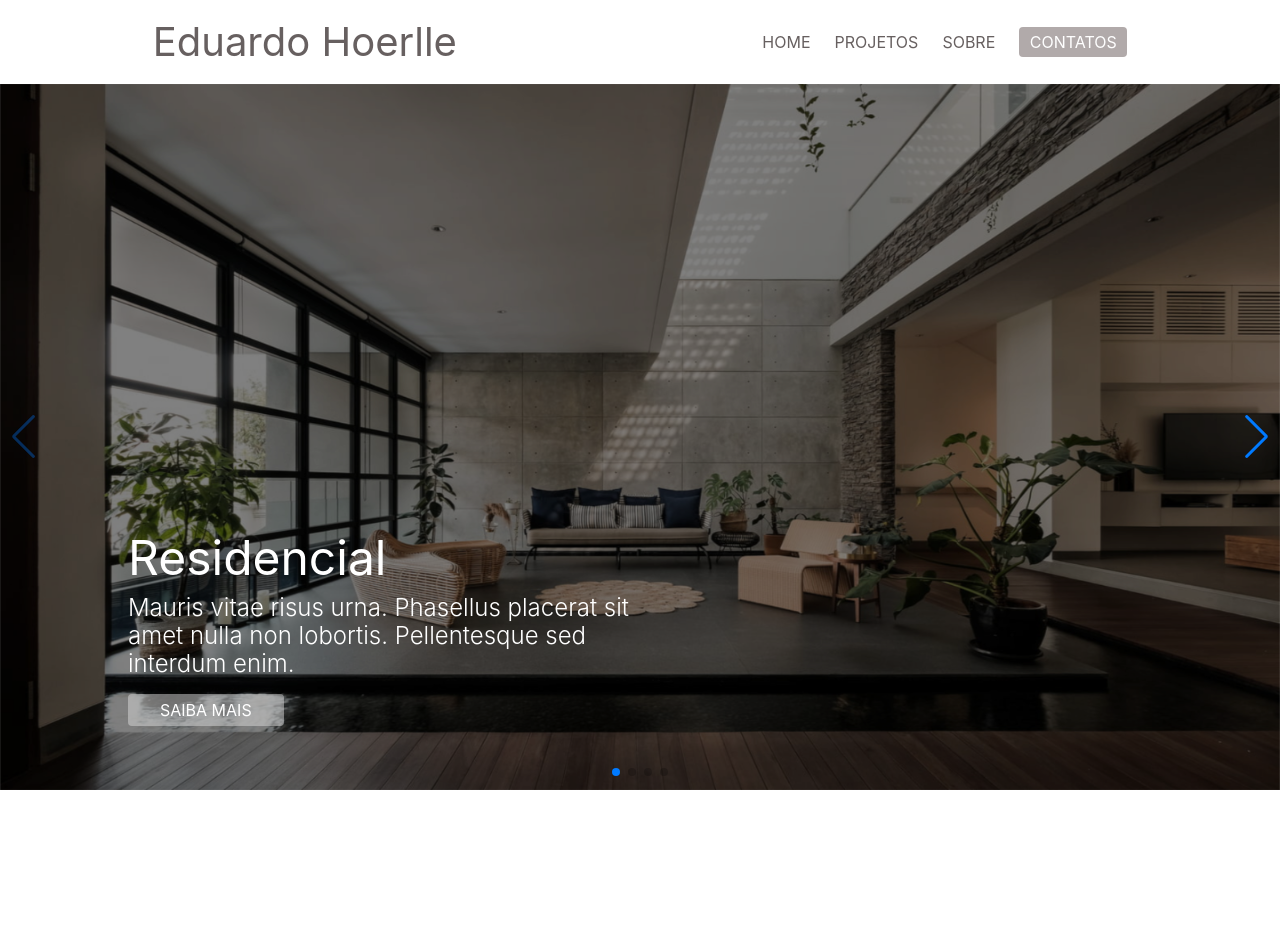
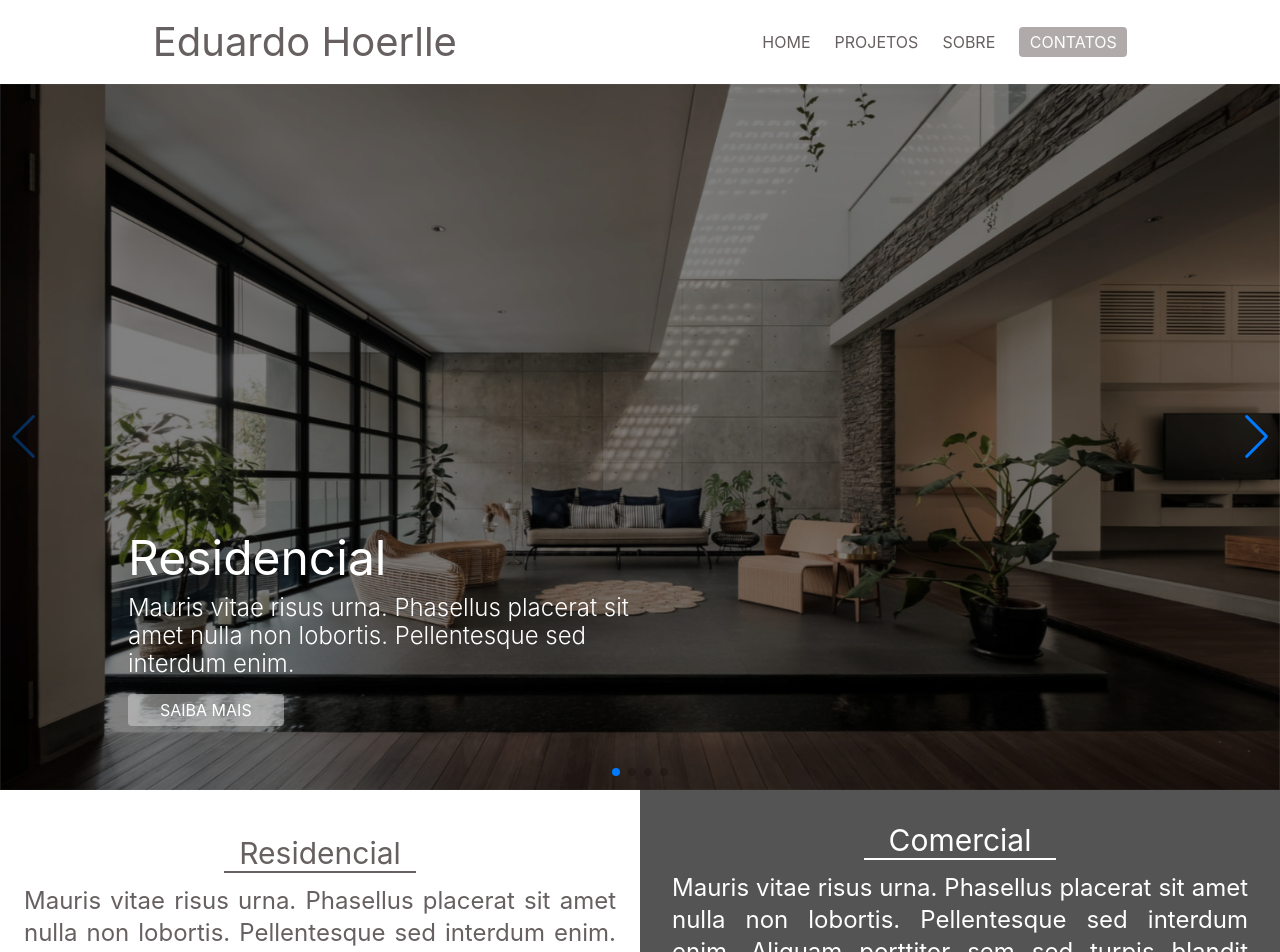
Before and after one commit to adrianotribeiro/hoerlle-architecture, a Next.js app: page /home/Index in a window 1280 px wide. Shown: the top 952 px of the page. Before the commit the page ends 800 px from the top, so only its background shows below. Built offline with nearby package versions, Linux system fonts and the light colour scheme.

Commit message:
feat: structure organization

```diff
--- /dev/null
+++ b/components/BaseLayout/index.tsx
@@ -0,0 +1,13 @@
+import Header from "components/Header"
+import { PropsWithChildren } from "react"
+
+export default function BaseLayout({ children }: PropsWithChildren) {
+  return (
+    <>
+      <div className="container content-center ">
+        <Header />
+        {children}
+      </div>
+    </>
+  )
+}
--- a/data/mockData/index.ts
+++ b/data/mockData/index.ts
@@ -125,7 +125,7 @@ export const ProjectsData: ProjectsDataProps[] = [
   },
 ]
 
-export const SlidePhotage: SlideDataProps[] = [
+export const SlidePhotos: SlideDataProps[] = [
   {
     id: 1,
     title: "Residencial",
--- a/pages/_app.tsx
+++ b/pages/_app.tsx
@@ -1,15 +1,28 @@
 import "../styles/tailwind.css"
 import { AppProps } from "next/dist/shared/lib/router/router"
 
-import Header from "components/Header"
+import Head from "next/head"
+import BaseLayout from "components/BaseLayout"
 
 function MyApp({ Component, pageProps }: AppProps) {
   return (
     <>
-      <section className="font-montserrat 6xl:m-auto 6xl:max-w-[1920px]">
-        <Header />
-        <Component {...pageProps} />
-      </section>
+      <Head>
+        <meta property="og:url" content="https://next-enterprise.vercel.app/" />
+        <meta
+          property="og:image"
+          content="https://raw.githubusercontent.com/Blazity/next-enterprise/main/project-logo.png"
+        />
+        <meta property="og:image:width" content="1200" />
+        <meta property="og:image:height" content="630" />
+        <meta name="twitter:card" content="summary_large_image" />
+        <title>Hoerlle Architecture</title>
+      </Head>
+      <BaseLayout>
+        <section className="font-montserrat">
+          <Component {...pageProps} />
+        </section>
+      </BaseLayout>
     </>
   )
 }
--- a/pages/home/Index.tsx
+++ b/pages/home/Index.tsx
@@ -3,12 +3,14 @@ import Image from "next/image"
 import React from "react"
 import { A11y, Navigation, Pagination, Scrollbar } from "swiper/modules"
 import { Swiper, SwiperSlide } from "swiper/react"
+import DemonstrationSection from "components/DemonstrationSection"
 import "swiper/css"
 import "swiper/swiper-bundle.css"
 
-import { SlidePhotage } from "data/mockData"
+import { SlidePhotos } from "data/mockData"
 export default function Home(): React.ReactElement {
   return (
+    <>
       <Swiper
         modules={[Navigation, Pagination, Scrollbar, A11y]}
         spaceBetween={0}
@@ -18,7 +20,7 @@ export default function Home(): React.ReactElement {
         onSlideChange={() => console.log("slide change")}
         onSwiper={(swiper) => console.log(swiper)}
       >
-      {SlidePhotage.map((slide) => (
+        {SlidePhotos.map((slide) => (
           <SwiperSlide className=" xl:relative" key={slide.id}>
             <Image
               width={1439}
@@ -44,5 +46,8 @@ export default function Home(): React.ReactElement {
           </SwiperSlide>
         ))}
       </Swiper>
+
+      <DemonstrationSection />
+    </>
   )
 }
--- a/pages/index.tsx
+++ b/pages/index.tsx
@@ -1,23 +1,5 @@
-import Head from "next/head"
-import Demonstration from "components/DemonstrationSection"
 import Home from "./home/Index"
 
 export default function Web() {
-  return (
-    <>
-      <Head>
-        <meta property="og:url" content="https://next-enterprise.vercel.app/" />
-        <meta
-          property="og:image"
-          content="https://raw.githubusercontent.com/Blazity/next-enterprise/main/project-logo.png"
-        />
-        <meta property="og:image:width" content="1200" />
-        <meta property="og:image:height" content="630" />
-        <meta name="twitter:card" content="summary_large_image" />
-        <title>Hoerlle Architecture</title>
-      </Head>
-      <Home />
-      <Demonstration />
-    </>
-  )
+  return <Home />
 }
--- a/tailwind.config.js
+++ b/tailwind.config.js
@@ -15,6 +15,9 @@ module.exports = {
     "./src/**/*.{js,ts,jsx,tsx,mdx}",
   ],
   theme: {
+    container: {
+      center: true,
+    },
     extend: {
       colors: {
         primary: {
```
Also changed, not shown: 1 other file (tests, documents, lock files or other folders). Lines whose indentation alone changed are shown as unchanged.
